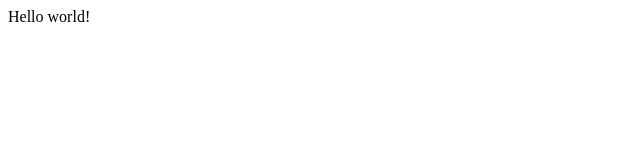
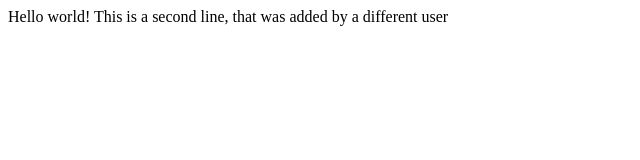
Before and after one commit to Rosalilje8/Gitgoodwithgit, a plain HTML site: page index.html in a window 1280 px wide. Shown: the whole page, without its empty margins (0-640 px from the left). Drawn offline with Linux system fonts and the light colour scheme.

Commit message:
Update index.html

```diff
--- a/index.html
+++ b/index.html
@@ -6,5 +6,6 @@
   </head>
   <body>
     Hello world!
+    This is a second line, that was added by a different user
   </body>
 </html>
```
